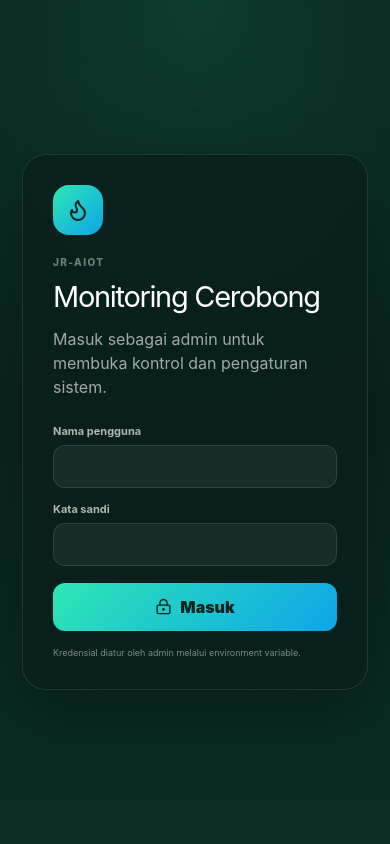
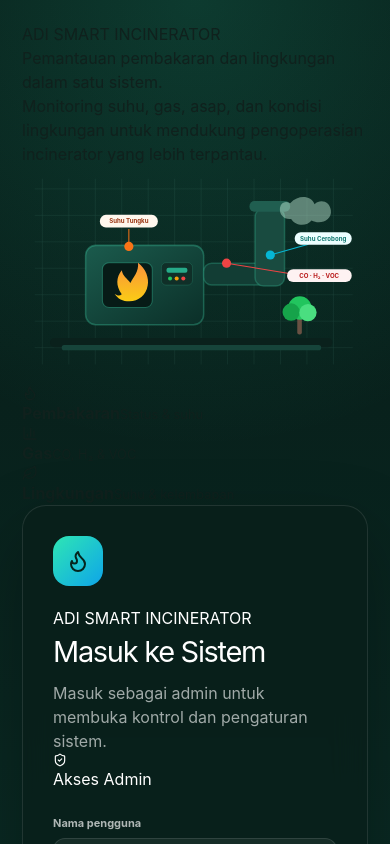
Before and after one commit to jrcoreid-repo/IoT_Incenerator_2026, a Next.js app: page /login in a window 390 px wide. Shown: the top 844 px of the page. Built offline with nearby package versions, Linux system fonts and the light colour scheme.

Commit message:
design: add responsive incinerator illustration to admin login

```diff
--- a/app/login/page.tsx
+++ b/app/login/page.tsx
@@ -1,7 +1,82 @@
 "use client";
 
 import { FormEvent, useState } from "react";
-import { Flame, LockKeyhole } from "lucide-react";
+import { BarChart3, Flame, Leaf, LockKeyhole, ShieldCheck } from "lucide-react";
+
+function IncineratorVisual() {
+  return (
+    <div className="login-incinerator-wrap" aria-label="Ilustrasi ADI Smart Incinerator">
+      <svg viewBox="0 0 680 430" className="login-incinerator-svg" role="img">
+        <defs>
+          <linearGradient id="loginBody" x1="0" y1="0" x2="1" y2="1">
+            <stop offset="0%" stopColor="#1b5b4d" />
+            <stop offset="100%" stopColor="#0b2f28" />
+          </linearGradient>
+          <linearGradient id="loginHeat" x1="0" y1="0" x2="0" y2="1">
+            <stop offset="0%" stopColor="#fb923c" />
+            <stop offset="100%" stopColor="#facc15" />
+          </linearGradient>
+        </defs>
+
+        <g opacity="0.12">
+          {Array.from({ length: 12 }).map((_, i) => (
+            <line key={"v" + i} x1={40 + i * 52} y1="25" x2={40 + i * 52} y2="390" stroke="#91ead3" />
+          ))}
+          {Array.from({ length: 7 }).map((_, i) => (
+            <line key={"h" + i} x1="25" y1={45 + i * 52} x2="650" y2={45 + i * 52} stroke="#91ead3" />
+          ))}
+        </g>
+
+        <rect x="55" y="338" width="555" height="18" rx="9" fill="#0a211c" />
+        <rect x="78" y="352" width="510" height="10" rx="5" fill="#16443a" />
+
+        <rect x="125" y="156" width="232" height="156" rx="20" fill="url(#loginBody)" stroke="#42d9b1" strokeOpacity="0.3" strokeWidth="3" />
+        <rect x="158" y="190" width="98" height="88" rx="13" fill="#071b17" stroke="#42d9b1" strokeOpacity="0.35" strokeWidth="2" />
+        <path d="M196 252 C184 235 185 219 196 205 C198 217 207 221 213 230 C219 218 230 207 228 190 C244 202 250 221 247 235 C244 254 229 266 211 266 C198 266 188 261 182 251 C187 255 192 256 196 252Z" fill="url(#loginHeat)" />
+
+        <rect x="274" y="190" width="61" height="44" rx="9" fill="#102f28" stroke="#4ce0b8" strokeOpacity="0.3" />
+        <rect x="284" y="200" width="41" height="10" rx="4" fill="#2dd4aa" opacity="0.75" />
+        <circle cx="291" cy="221" r="4" fill="#22c55e" />
+        <circle cx="304" cy="221" r="4" fill="#f59e0b" />
+        <circle cx="317" cy="221" r="4" fill="#ef4444" />
+
+        <rect x="357" y="191" width="126" height="43" rx="16" fill="#123d34" stroke="#42d9b1" strokeOpacity="0.25" strokeWidth="3" />
+        <rect x="458" y="83" width="58" height="153" rx="17" fill="#194b40" stroke="#42d9b1" strokeOpacity="0.25" strokeWidth="3" />
+        <rect x="447" y="69" width="80" height="21" rx="10" fill="#205e50" />
+
+        <path d="M527 73 C545 55 568 59 575 75 C587 64 605 70 607 87 C610 107 586 116 569 107 C560 119 537 118 529 104 C516 106 505 96 507 82 C509 72 517 68 527 73Z" fill="#d1fae5" opacity="0.42" />
+
+        <g>
+          <circle cx="210" cy="158" r="9" fill="#f97316" />
+          <line x1="210" y1="158" x2="210" y2="124" stroke="#f97316" strokeWidth="2" />
+          <rect x="153" y="96" width="114" height="25" rx="12" fill="#fff7ed" />
+          <text x="210" y="113" textAnchor="middle" fontSize="12" fontWeight="700" fill="#9a3412">Suhu Tungku</text>
+        </g>
+
+        <g>
+          <circle cx="488" cy="175" r="9" fill="#06b6d4" />
+          <line x1="488" y1="175" x2="563" y2="154" stroke="#06b6d4" strokeWidth="2" />
+          <rect x="536" y="130" width="112" height="25" rx="12" fill="#ecfeff" />
+          <text x="592" y="147" textAnchor="middle" fontSize="12" fontWeight="700" fill="#0f766e">Suhu Cerobong</text>
+        </g>
+
+        <g>
+          <circle cx="402" cy="191" r="9" fill="#ef4444" />
+          <line x1="402" y1="191" x2="555" y2="216" stroke="#ef4444" strokeWidth="2" />
+          <rect x="521" y="203" width="127" height="25" rx="12" fill="#fef2f2" />
+          <text x="584" y="220" textAnchor="middle" fontSize="12" fontWeight="700" fill="#b91c1c">CO · H₂ · VOC</text>
+        </g>
+
+        <g>
+          <rect x="541" y="291" width="9" height="40" rx="4" fill="#695143" />
+          <circle cx="546" cy="279" r="23" fill="#22c55e" />
+          <circle cx="529" cy="287" r="17" fill="#16a34a" />
+          <circle cx="562" cy="288" r="17" fill="#4ade80" />
+        </g>
+      </svg>
+    </div>
+  );
+}
 
 export default function LoginPage() {
   const [loading, setLoading] = useState(false);
@@ -28,25 +103,48 @@ export default function LoginPage() {
       setError(data.message ?? "Gagal masuk.");
       return;
     }
+
     window.location.href = "/admin";
   }
 
   return (
-    <main className="login-page">
-      <section className="login-card">
+    <main className="login-page login-page-v2">
+      <section className="login-layout-v2">
+        <div className="login-showcase">
+          <div className="login-showcase-copy">
+            <p className="login-kicker">ADI SMART INCINERATOR</p>
+            <h2>Pemantauan pembakaran dan lingkungan dalam satu sistem.</h2>
+            <p>
+              Monitoring suhu, gas, asap, dan kondisi lingkungan untuk mendukung pengoperasian incinerator yang lebih terpantau.
+            </p>
+          </div>
+
+          <IncineratorVisual />
+
+          <div className="login-feature-row">
+            <div><span className="login-feature-icon"><Flame size={16} /></span><strong>Pembakaran</strong><small>Status & suhu</small></div>
+            <div><span className="login-feature-icon"><BarChart3 size={16} /></span><strong>Gas</strong><small>CO, H₂ & VOC</small></div>
+            <div><span className="login-feature-icon"><Leaf size={16} /></span><strong>Lingkungan</strong><small>Suhu & kelembapan</small></div>
+          </div>
+        </div>
+
+        <div className="login-form-side">
+          <section className="login-card login-card-v2">
             <div className="brand-mark"><Flame size={24} /></div>
-        <p className="eyebrow">JR-AIoT</p>
-        <h1>Monitoring Cerobong</h1>
+            <p className="login-kicker">ADI SMART INCINERATOR</p>
+            <h1>Masuk ke Sistem</h1>
             <p className="muted">Masuk sebagai admin untuk membuka kontrol dan pengaturan sistem.</p>
+
+            <div className="login-access-pill"><ShieldCheck size={14} /> Akses Admin</div>
 
             <form onSubmit={handleSubmit} className="login-form">
               <label>
                 Nama pengguna
-            <input name="username" autoComplete="username" required />
+                <input name="username" autoComplete="username" required placeholder="Masukkan nama pengguna" />
               </label>
               <label>
                 Kata sandi
-            <input name="password" type="password" autoComplete="current-password" required />
+                <input name="password" type="password" autoComplete="current-password" required placeholder="Masukkan kata sandi" />
               </label>
               {error && <div className="form-error">{error}</div>}
               <button type="submit" disabled={loading}>
@@ -55,7 +153,9 @@ export default function LoginPage() {
               </button>
             </form>
 
-        <p className="tiny-note">Kredensial diatur oleh admin melalui environment variable.</p>
+            <p className="tiny-note">ADI Smart Incinerator · by Omah Inovasi Universitas Ahmad Dahlan</p>
+          </section>
+        </div>
       </section>
     </main>
   );
```
Lines whose indentation alone changed are shown as unchanged.
